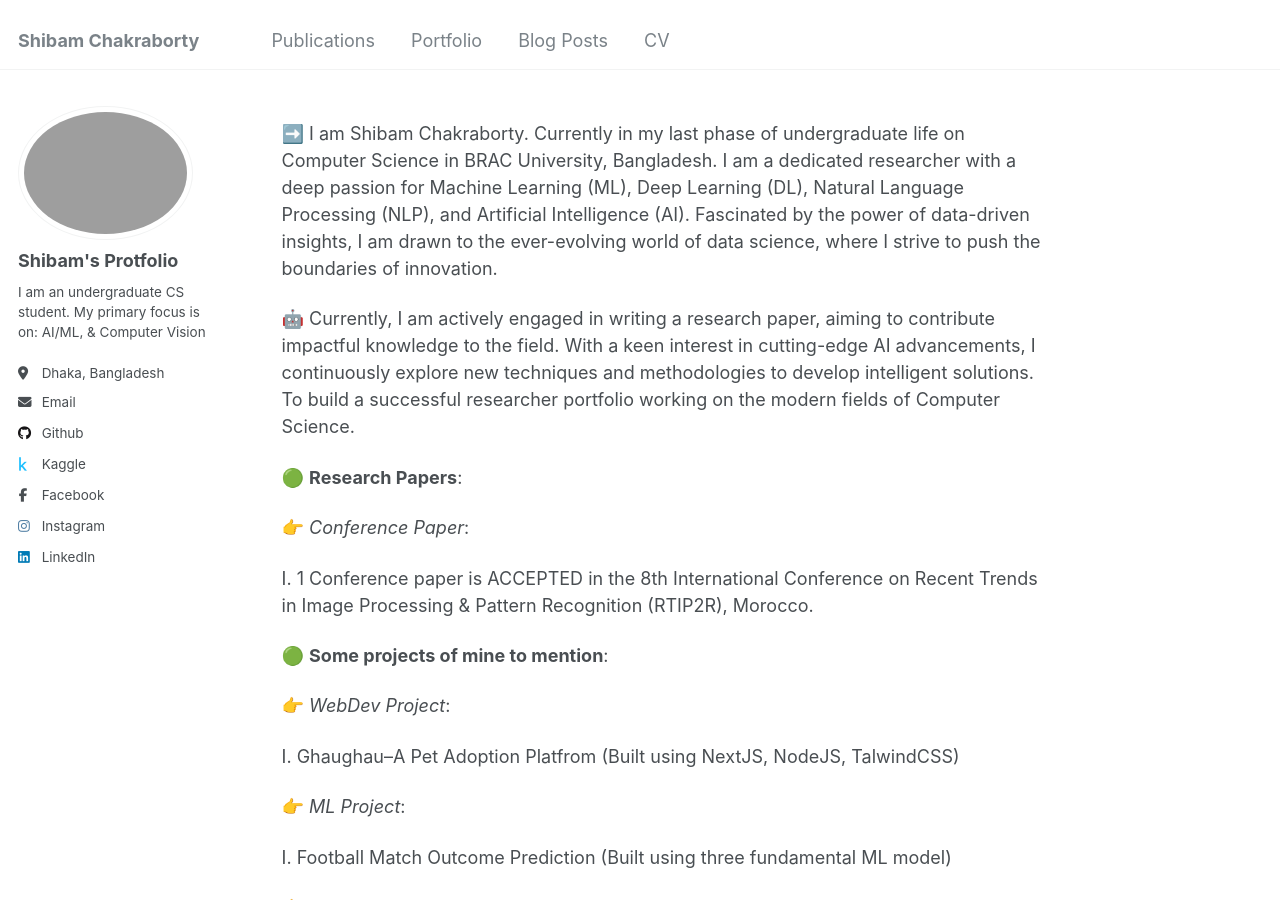
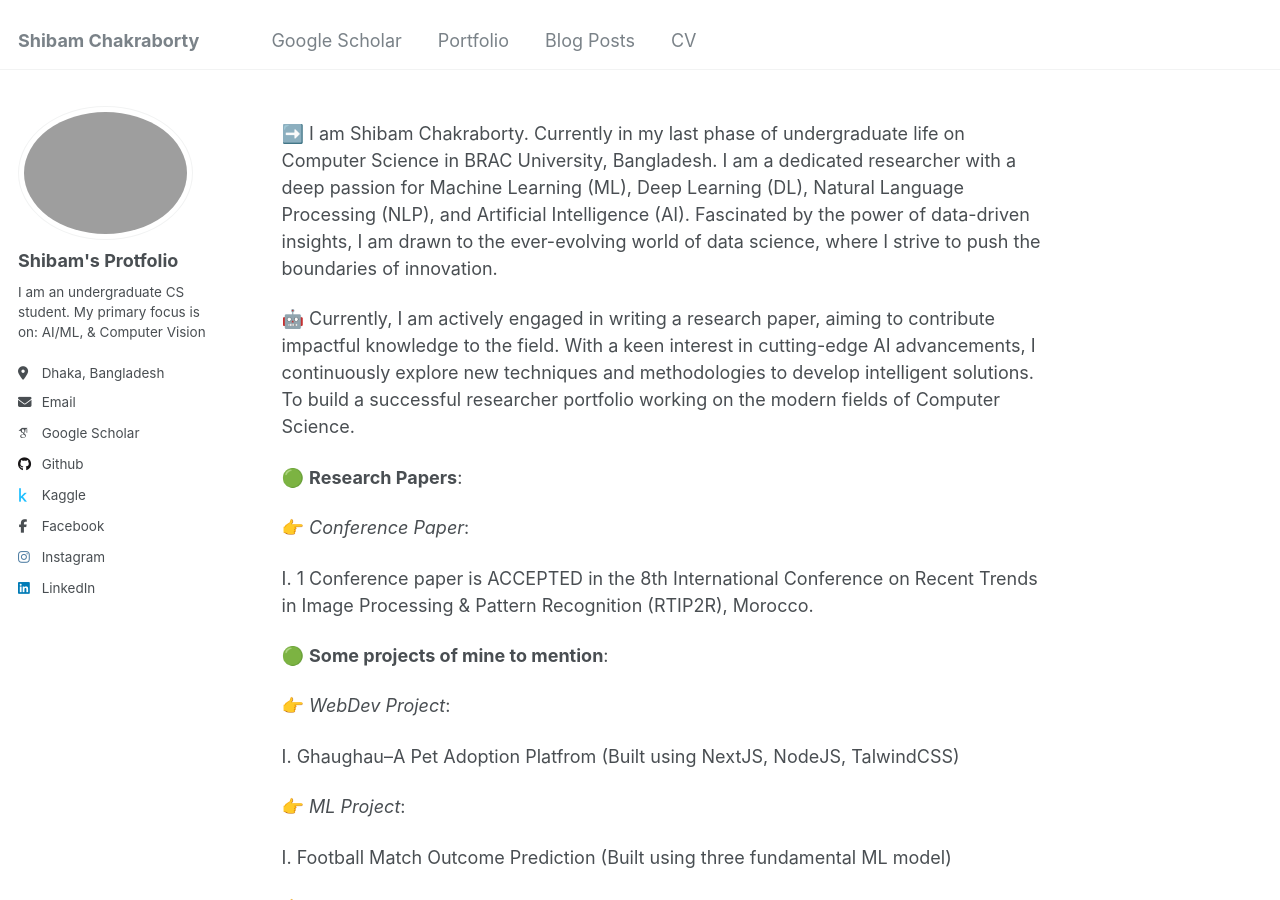
Before and after one commit to ShibamChk/shibamchk.github.io, a Jekyll site: the page built from _pages/about.md, in a window 1280 px wide and 900 px high. Built offline with Jekyll 4.4.1, drawn with Linux system fonts in a browser that asks for light colours; some web fonts are replaced.

Commit message:
publication update

```diff
--- a/_config.yml
+++ b/_config.yml
@@ -32,7 +32,7 @@
 
   # Academic websites
   arxiv            : # URL - Update with the correct link to your profile
-  googlescholar    : #na
+  googlescholar    : https://scholar.google.com/citations?user=pLeStc4AAAAJ&hl=en&oi=ao
   impactstory      : # URL
   orcid            : #na
   semantic         : # URL
--- a/_data/navigation.yml
+++ b/_data/navigation.yml
@@ -5,7 +5,7 @@
 # prevent it from being included in the site.
 
 main:
-  - title: "Publications"
+  - title: "Google Scholar"
     url: https://scholar.google.com/citations?user=pLeStc4AAAAJ&hl=en&oi=ao
 
   - title: "Portfolio"
```
Also changed, not shown: 1 other file.
